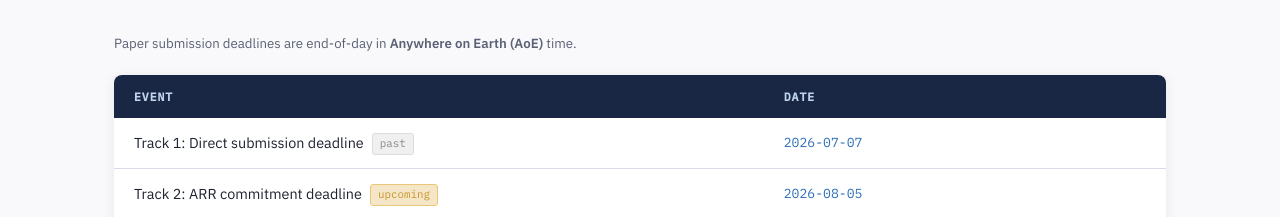
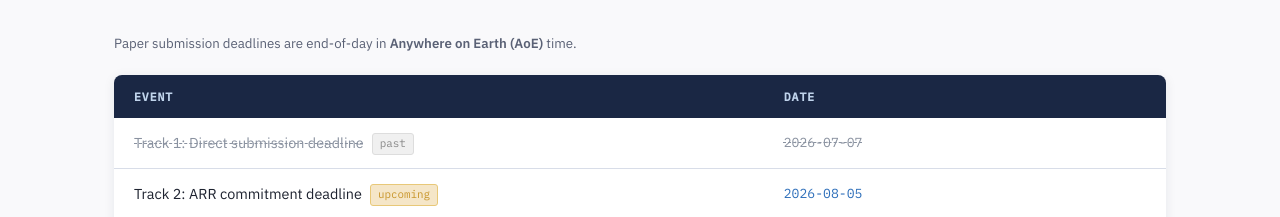
Before and after one commit to groundlm/grouplm_emnlp2026, a website: page index.html in a window 1280 px wide. Shown: the part 3515-3732 px from the top of the page. Drawn offline with Linux system fonts and the light colour scheme.

Commit message:
Strike through past deadlines

```diff
--- a/css/styles.css
+++ b/css/styles.css
@@ -301,6 +301,13 @@ h2 {
 .dates-table tr:last-child td { border-bottom: none; }
 .dates-table tr:hover td { background: var(--accent-pale); }
 .dates-table .date-col { font-family: var(--mono); font-size: 0.82rem; color: var(--accent); white-space: nowrap; min-width: 140px; }
+.dates-table tr.is-past .date-text {
+  color: #8a92a0;
+  text-decoration-line: line-through;
+  text-decoration-style: dashed;
+  text-decoration-thickness: 1px;
+  text-decoration-color: #8a92a0;
+}
 
 /* ── SPEAKERS ── */
 .speakers-grid { display: grid; grid-template-columns: repeat(4, 1fr); gap: 20px; }
--- a/js/main.js
+++ b/js/main.js
@@ -74,9 +74,10 @@ function renderDates() {
     const badge = d.badge
       ? `<span class="badge badge-${d.badge}">${d.badge}</span>`
       : '';
-    return `<tr>
-      <td>${d.label}${badge}</td>
-      <td class="date-col">${d.date}</td>
+    const rowClass = d.badge === 'past' ? ' class="is-past"' : '';
+    return `<tr${rowClass}>
+      <td><span class="date-text">${d.label}</span>${badge}</td>
+      <td class="date-col"><span class="date-text">${d.date}</span></td>
     </tr>`;
   }).join('');
 }
```
